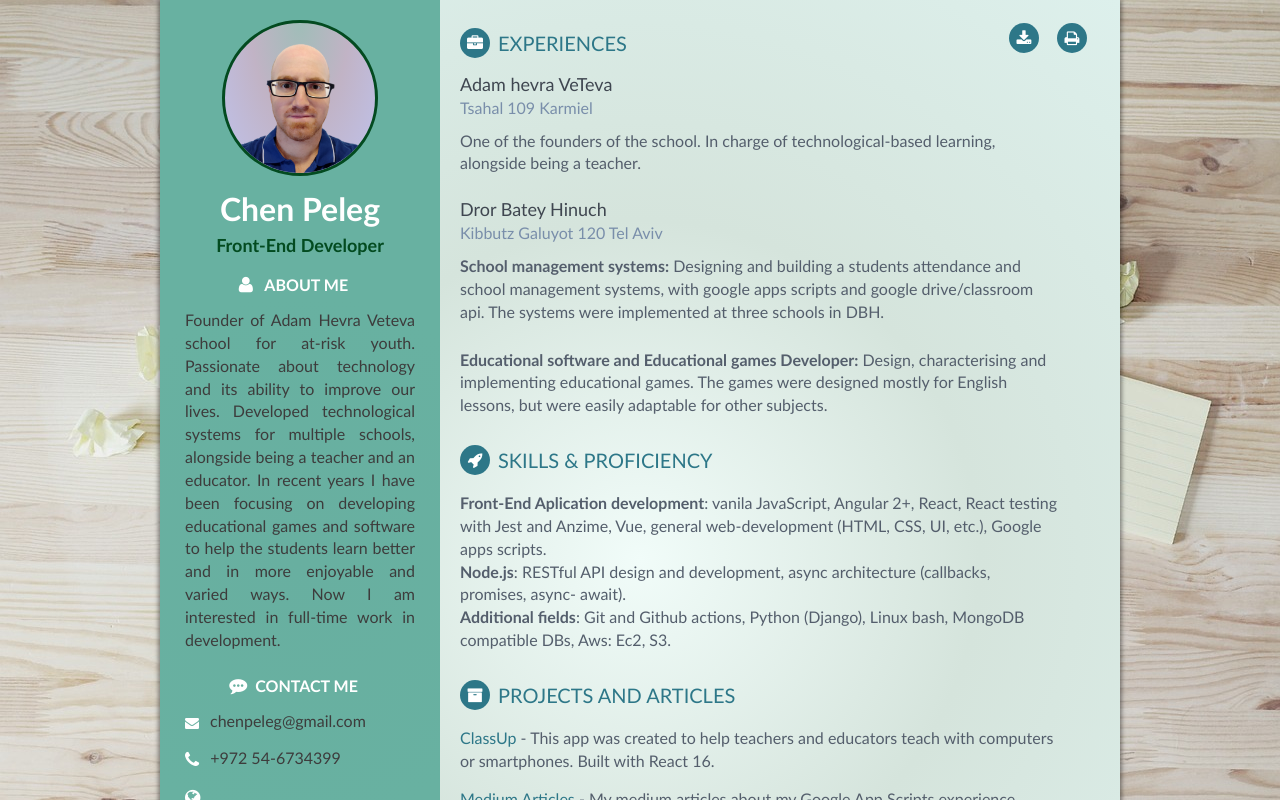
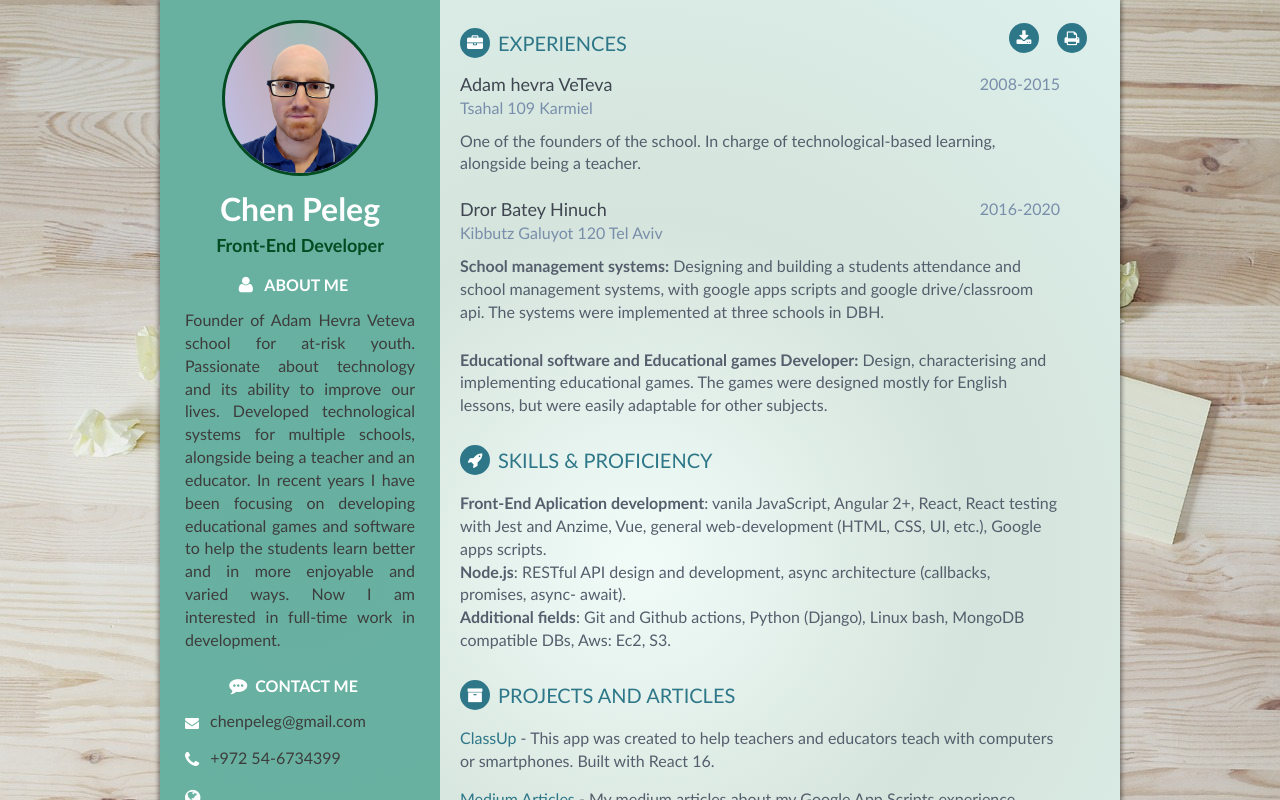
Before and after one commit to ChenPeleg/cv, a React (Create React App) app: page / in a window 1280 px wide. Shown: the top 800 px of the page. Built offline with nearby package versions, Linux system fonts and the light colour scheme.

Commit message:
fixing position bug on dates

```diff
--- a/public/assets/css/styles.css
+++ b/public/assets/css/styles.css
@@ -292,7 +292,7 @@ p {
 .main-wrapper .time {
   position: absolute;
   right: 0;
-  top: -2x;
+  top: -2px;
   color:var(--main-text-pale);
 }
 .main-wrapper .company {
```
Also changed, not shown: public/index.html (line endings or trailing spaces), 1 other file (tests, documents, lock files or other folders).
